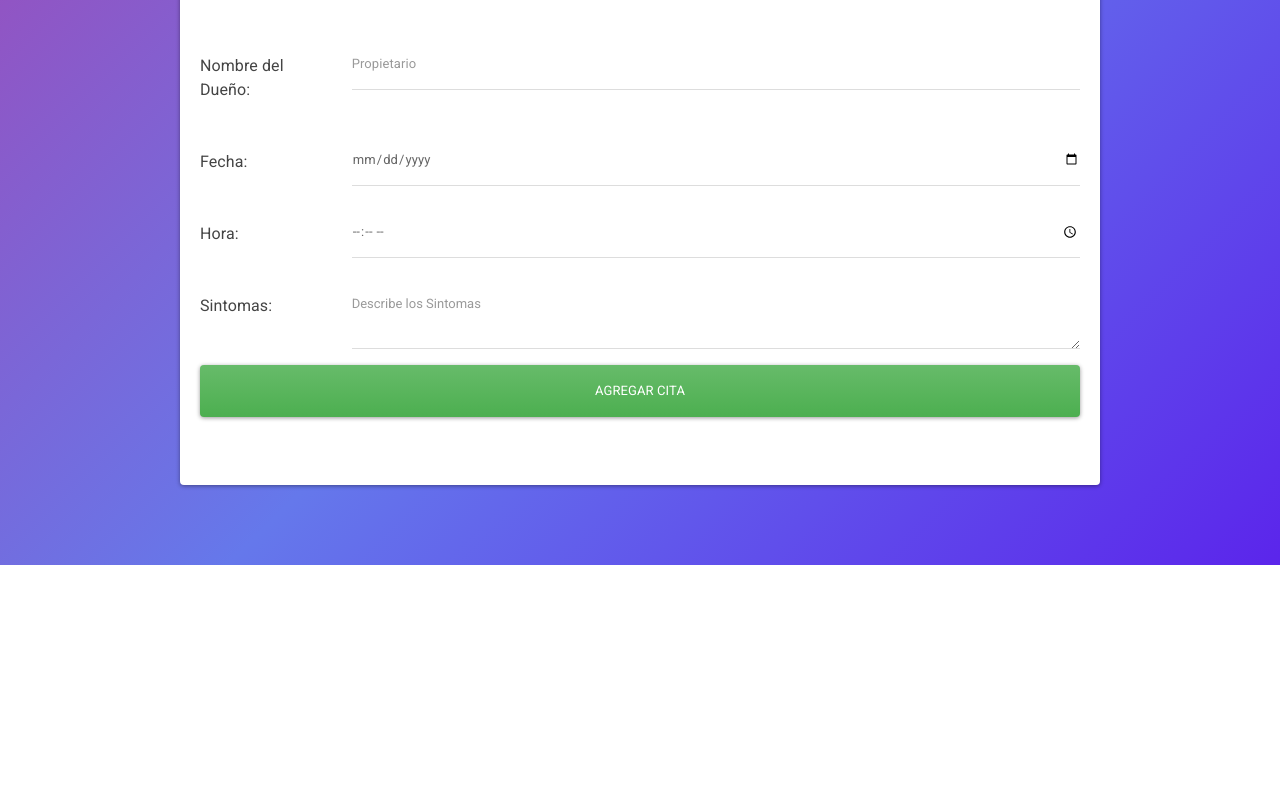
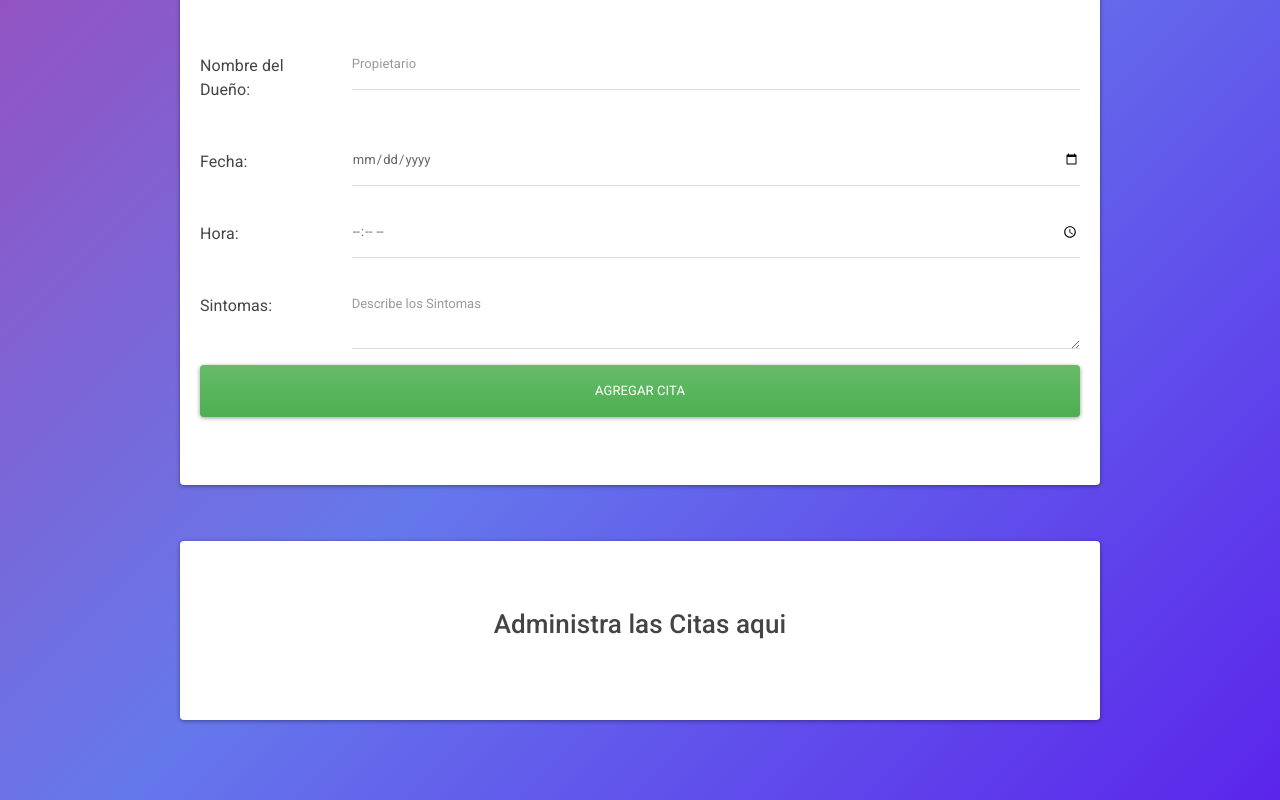
Before and after one commit to salinassilvio/pacientesveterinaria, a React (Create React App) app in the folder pacientesveterinaria/: page / in a window 1280 px wide. Shown: the part 348-1148 px from the top of the page. Before the commit the page ends 913 px from the top, so only its background shows below. Built offline with nearby package versions, Linux system fonts and the light colour scheme.

Commit message:
Se muesta en lista la cita creada

```diff
--- a/pacientesveterinaria/src/App.js
+++ b/pacientesveterinaria/src/App.js
@@ -2,6 +2,7 @@
 import './bootstrap.min.css';
 import  Header from './components/Header';
 import  NuevaCita from './components/NuevaCita';
+import  ListaCitas from './components/ListaCitas';
 
 class App extends Component {
   state = {
@@ -27,6 +28,11 @@
             crearNuevaCita={this.crearNuevaCita}
           ></NuevaCita>
           </div>
+          <div className=" mt-5 col-md-10 mx-auto">
+              <ListaCitas
+                citas={this.state.citas}
+              ></ListaCitas>
+          </div>
         </div>
 
       </div>
--- /dev/null
+++ b/pacientesveterinaria/src/components/Cita.js
@@ -0,0 +1,18 @@
+import React from 'react';
+
+const Cita = ({cita}) =>  (
+    <div className="media mt-3">
+        <div className="media-body">
+            <h3 className="mt-0">{cita.mascota}</h3>
+            <p className="card-text"><span>Nombre Dueno:</span> {cita.propietario}</p>
+            <p className="card-text"><span>Fecha:</span> {cita.fecha}</p>
+            <p className="card-text"><span>Hora:</span> {cita.hora}</p>
+            <p className="card-text"><span>Sintomas:</span> </p>
+            <p className="card-text">{cita.sitomas}</p>
+
+        </div>
+    </div>
+ );
+
+
+export default Cita;
--- /dev/null
+++ b/pacientesveterinaria/src/components/ListaCitas.js
@@ -0,0 +1,24 @@
+import React from 'react';
+import Cita from './Cita';
+
+const ListaCitas = ({citas}) => {
+    return (
+        <div className="card mt-2 py-5">
+            <div className="card-body">
+                <h2 className="card-title text-center">
+                    Administra las Citas aqui
+                </h2>
+                <div className="lista-citas">
+                    {citas.map(cita =>(
+                        <Cita
+                            key={cita.id}
+                            cita={cita}
+                        ></Cita>
+                    ))}
+                </div>
+            </div>
+        </div>
+     );
+}
+
+export default ListaCitas;
```
